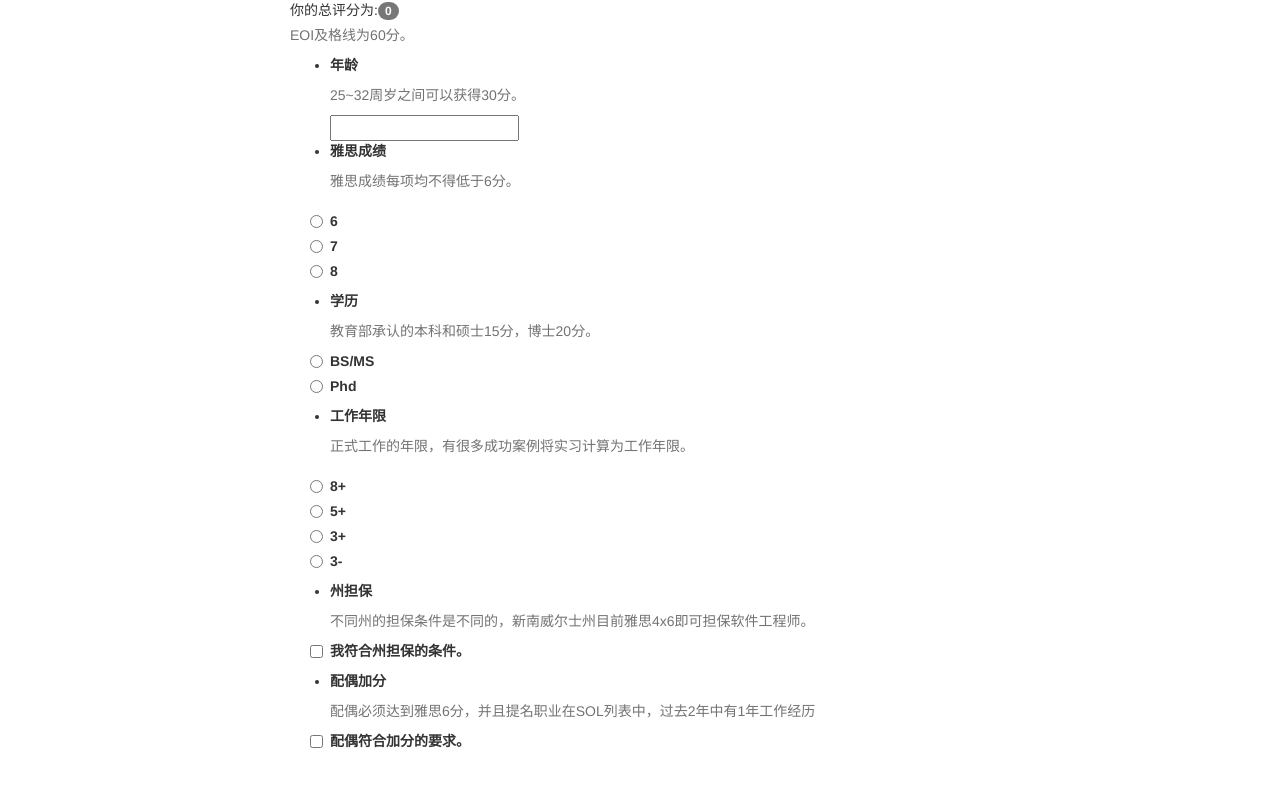
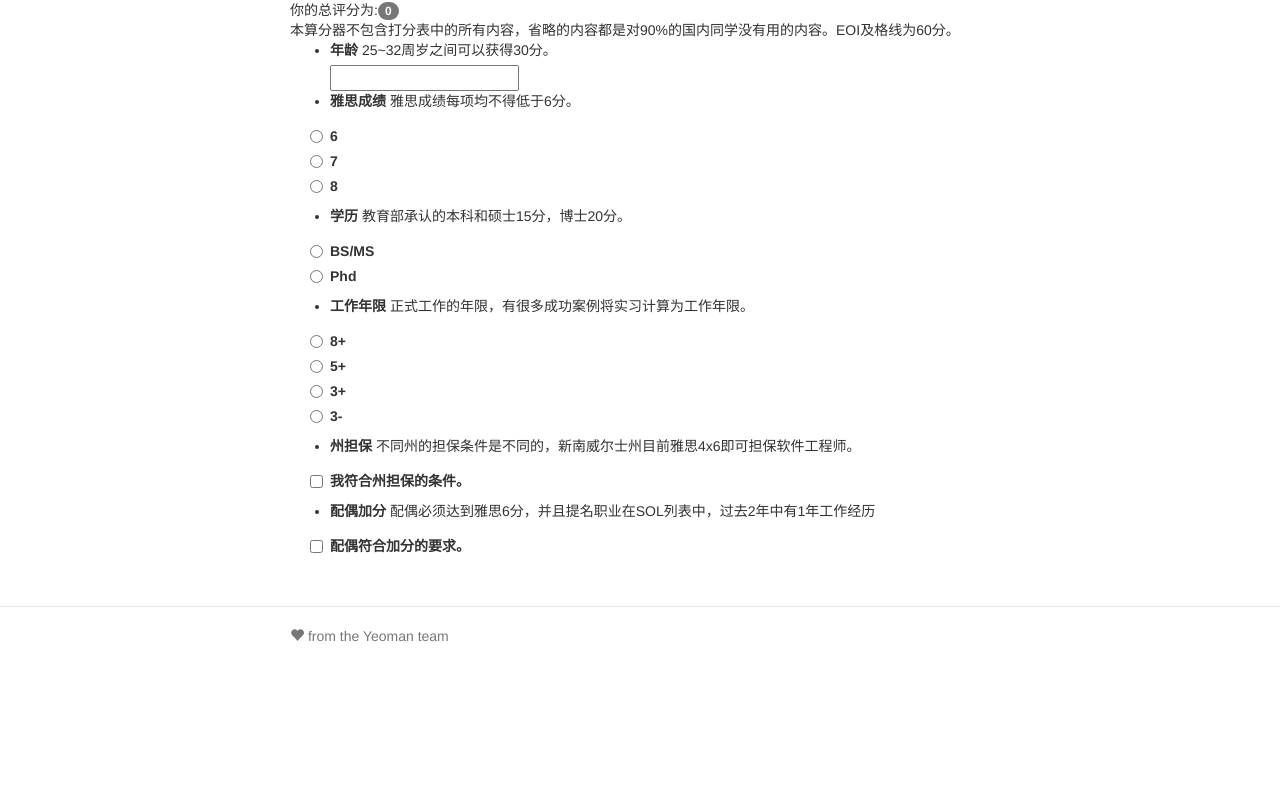
Before and after one commit to MrCoder/haoyimin123, a plain HTML site: page index.html in a window 1280 px wide. Shown: the part 213-1009 px from the top of the page. After the commit the page ends 869 px from the top, so only its background shows below. Drawn offline with Linux system fonts and the light colour scheme; files that its build step writes are made by us from their sources.

Commit message:
adjust the layout and style of the page

```diff
--- a/views/main.html
+++ b/views/main.html
@@ -1,17 +1,19 @@
 <div class="row marketing">
     <div ng-controller="MainCtrl" class="control-group ng-scope">
-        <h1>来测测你有没有移民资格！</h1>
+        <h1>189移民签证算分器</h1>
         <span class="total-points">你的总评分为:<span class="badge">{{getPoints()}}</span></span>
-        <span class="help-block">EOI及格线为60分。</span>
+        <div>本算分器不包含打分表中的所有内容，省略的内容都是对90%的国内同学没有用的内容。EOI及格线为60分。</div>
         <ul>
             <li class="control-group">
-                <label class="control-label">年龄</label>
-                <span class="help-block">25~32周岁之间可以获得30分。</span>
-                <input ng-model="age">
+                <label for="age" class="control-label">年龄</label>
+                <span>25~32周岁之间可以获得30分。</span>
+                <div>
+                    <input id="age" ng-model="age">
+                </div>
             </li>
             <li class="control-group">
                 <label class="control-label">雅思成绩</label>
-                <span class="help-block">雅思成绩每项均不得低于6分。</span>
+                <span>雅思成绩每项均不得低于6分。</span>
 
                 <div class="clearfix radio-group" data-role="controlgroup">
                     <label class="radio inline"><input type="radio" value="0" ng-model="ieltsPoints" class="ng-pristine ng-valid" name="004">6</label>
@@ -21,13 +23,13 @@
             </li>
             <li class="control-group">
                 <label class="control-label">学历</label>
-                <span class="help-block">教育部承认的本科和硕士15分，博士20分。</span>
+                <span>教育部承认的本科和硕士15分，博士20分。</span>
                 <label class="radio inline"><input type="radio" value="15" ng-model="eduPoints" class="ng-pristine ng-valid" name="007">BS/MS</label>
                 <label class="radio inline"><input type="radio" value="20" ng-model="eduPoints" class="ng-pristine ng-valid" name="008">Phd</label>
             </li>
             <li class="control-group">
                 <label class="control-label">工作年限</label>
-                <span class="help-block">正式工作的年限，有很多成功案例将实习计算为工作年限。</span>
+                <span>正式工作的年限，有很多成功案例将实习计算为工作年限。</span>
 
                 <div class="clearfix radio-group" data-role="controlgroup">
                     <label class="radio inline">
@@ -40,14 +42,14 @@
             </li>
             <li class="control-group">
                 <label class="control-label">州担保</label>
-                <span class="help-block">不同州的担保条件是不同的，新南威尔士州目前雅思4x6即可担保软件工程师。</span>
+                <span>不同州的担保条件是不同的，新南威尔士州目前雅思4x6即可担保软件工程师。</span>
                 <label class="checkbox">
                     <input type="checkbox" ng-model="stateSponsorship" class="ng-pristine ng-valid"> 我符合州担保的条件。
                 </label>
             </li>
             <li class="control-group">
                 <label class="control-label">配偶加分</label>
-                <span class="help-block">配偶必须达到雅思6分，并且提名职业在SOL列表中，过去2年中有1年工作经历</span>
+                <span>配偶必须达到雅思6分，并且提名职业在SOL列表中，过去2年中有1年工作经历</span>
 
                 <label class="checkbox">
                     <input type="checkbox" ng-model="spouseBonus" class="ng-pristine ng-valid"> 配偶符合加分的要求。
```
